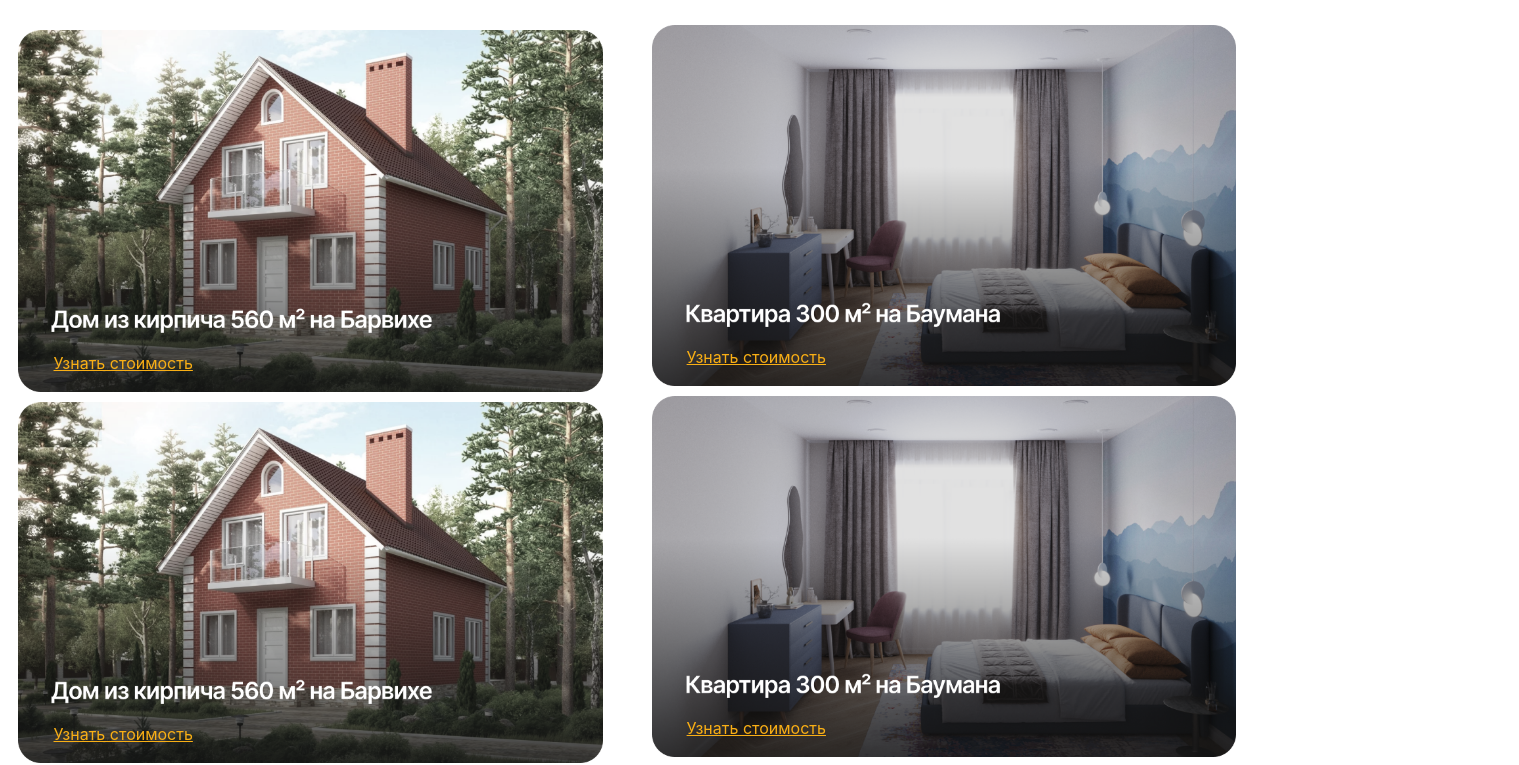
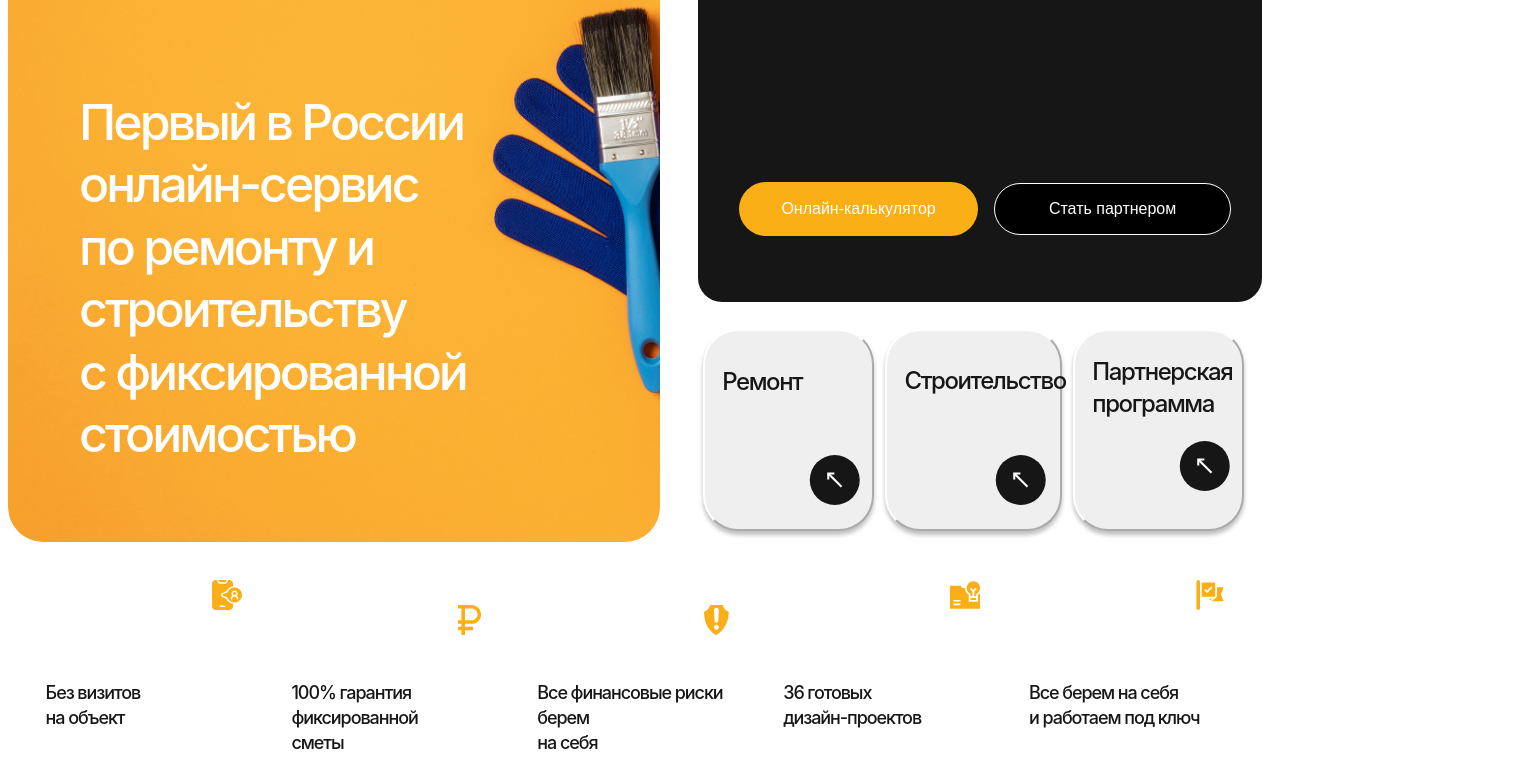
Before and after one commit to projacktor/FixR, a React (Vite) app: page / in a window 1280 px wide. Shown: the part 356-1121 px from the top of the page, 1519 px wide, since content can reach past the window. Built offline with nearby package versions, Linux system fonts and the light colour scheme.

Commit message:
Fix: Change Home.jsx

```diff
--- a/index.html
+++ b/index.html
@@ -3,7 +3,7 @@
   <head>
     <meta charset="UTF-8" />
     <meta name="viewport" content="width=device-width, initial-scale=1.0" />
-    <title>Vite + React</title>
+    <title>FixRemont</title>
   </head>
   <body>
     <div id="root"></div>
--- a/src/App.jsx
+++ b/src/App.jsx
@@ -1,15 +1,15 @@
 import React from "react";
 import Header from "./components/Header/Header.jsx";
-// import Home from "./pages/Home/Home.jsx";
+import Home from "./pages/Home/Home.jsx";
 // import Footer from "./components/Footer/Footer.jsx";
-import Portfolio from "./pages/Portfolio/Portfolio.jsx";
+// import Portfolio from "./pages/Portfolio/Portfolio.jsx";
 
 function App() {
     return (
         <>
             <Header />
-            {/*<Home />*/}
-            <Portfolio />
+            <Home />
+            {/*<Portfolio />*/}
             {/*<Footer />*/}
         </>
     )
--- a/src/pages/Home/Home.jsx
+++ b/src/pages/Home/Home.jsx
@@ -61,7 +61,7 @@ function Home() {
     }
 
     return (
-        <div className="home_content">
+        <main className="home_content">
             <div className="mega_box">
                 <p className="mega_box_tagline">Первый в России<br/>
                     онлайн-сервис<br/>
@@ -427,7 +427,7 @@ function Home() {
             <div className="home_seo">
                 <SeoDiv/>
             </div>
-        </div>
+        </main>
     );
 }
 
--- a/src/pages/Home/style.scss
+++ b/src/pages/Home/style.scss
@@ -1,10 +1,9 @@
-.home_content {
-  position: relative;
+main {
+  position: absolute;
   width: 98%;
-  height: 103vh;
+  height: 100%;
   display: flex;
   flex-direction: column;
-}
 
   .home_content > * {
     width: 95%;
@@ -172,7 +171,7 @@ b {
       order: 3;
 
       .linkImg {
-      top: -7%;
+        top: -13%;
       }
     }
   }
@@ -195,7 +194,7 @@ b {
     justify-content: center;
     align-items: center;
     padding: 15% 10%;
-  top: 10%;
+    top: 5%;
     left: 53%;
   }
 
@@ -206,11 +205,10 @@ b {
     align-items: center;
 
     position: absolute;
-  width: 93rem;
+    width: 98%;
     height: 11.56rem;
     left: 1%;
-  right: 3.31rem;
-  top: 49.69rem;
+    top: 103%;
 
     .single_bullet {
       width: 21.69rem;
@@ -291,7 +289,7 @@ b {
     .home_gallery {
       position: relative;
       top: 5%;
-    left: 32%;
+      left: 30%;
 
       .move_bar {
         position: absolute;
@@ -425,7 +423,7 @@ b {
     width: 48%;
 
     .credit_card_materials_img {
-    width: 100%;
+      width: 98%;
       height: 100%;
     }
 
@@ -562,7 +560,7 @@ b {
     position: absolute;
     width: 58%;
     height: 85%;
-  left: 43%;
+    left: 42%;
     top: 545%;
 
     .vid {
@@ -579,7 +577,7 @@ b {
   .check_responses {
     position: absolute;
     top: 640%;
-  left: 3%;
+    left: 0%;
   }
 
 
@@ -763,8 +761,8 @@ b {
 
     .get_consulting {
       position: relative;
-    top: 3%;
-    height: 7%;
+      top: 1.5%;
+      height: 5%;
     }
   }
 
@@ -1108,3 +1106,4 @@ b {
     left: 4%;
     top: 1370%;
   }
+}
--- a/src/pages/Portfolio/Portfolio.jsx
+++ b/src/pages/Portfolio/Portfolio.jsx
@@ -11,7 +11,7 @@ import work2 from "../Home/static/works/work2.png";
 
 function Portfolio() {
     return (
-        <div className="portfolio_content">
+        <main className="portfolio_content">
             <div className="main_portfolio">
                 <p className="portfolio_headers">Работаем одинаково хорошо, как на крупных объектах, так и в небольших
                     квартирах</p>
@@ -64,7 +64,7 @@ function Portfolio() {
             {/*<div className="portfolio_seo">*/}
             {/*<SeoDiv />*/}
             {/*</div>*/}
-        </div>
+        </main>
     );
 }
 
--- a/src/pages/Portfolio/style.scss
+++ b/src/pages/Portfolio/style.scss
@@ -1,7 +1,7 @@
-.portfolio_content {
-
+main {
   width: 98%;
   height: 100%;
+  display: flex;
   .portfolio_content > * {
     width: 98%;
   }
```
Lines whose indentation alone changed are shown as unchanged.
